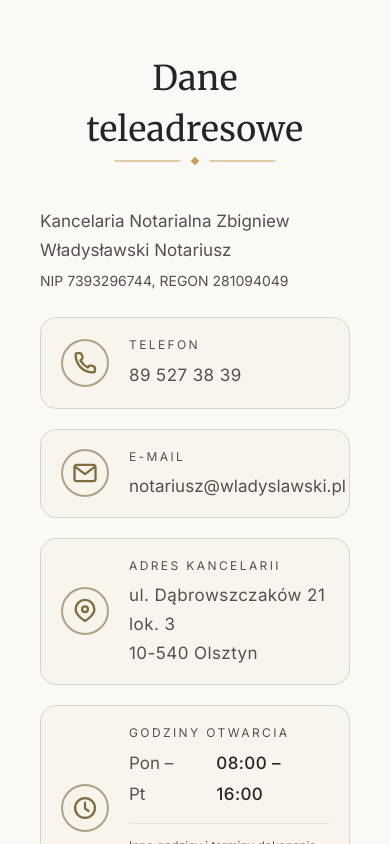
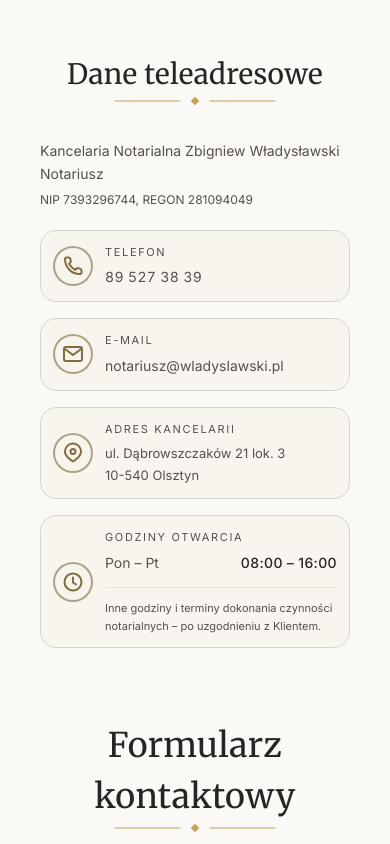
Before and after one commit to Salonce/notary-website, an Angular app: page / in a window 390 px wide. Shown: the part 10380-11224 px from the top of the page. Built offline with nearby package versions, Linux system fonts and the light colour scheme; no server answers.

Commit message:
navigation margin

```diff
--- a/src/features/contact/contact-info/contact-info.html
+++ b/src/features/contact/contact-info/contact-info.html
@@ -3,32 +3,38 @@
   class="contact-info"
   [class.is-visible]="isContactInfoVisible"
 >
+  <!-- TYTUŁ -->
   <div class="text-center">
     <h2
       class="contact-info-title
              mt-2
              font-main-heading
-             text-[34px]
+             text-[28px]
              tracking-wide
              text-stone-800
+             sm:text-[34px]
              md:text-[40px]"
     >
       Dane teleadresowe
     </h2>
 
     <div class="contact-info-divider">
-      <app-title-divider/>
+      <app-title-divider />
     </div>
   </div>
 
+  <!-- TREŚĆ -->
   <div
     class="contact-info-content
-           mx-auto mt-10 max-w-xl
-           space-y-6
+           mx-auto mt-8 max-w-xl
+           space-y-5
            font-main-body
-           text-[17px]
-           leading-[1.85]
+           text-[14px]
+           leading-[1.7]
            text-stone-600
+           sm:mt-10
+           sm:space-y-6
+           sm:text-[16px]
            md:mt-11
            md:space-y-7
            md:text-[18px]
@@ -38,10 +44,11 @@
     <div>
       <p
         class="font-main-body
-               text-[17px]
+               text-[14px]
                font-semibold
-               leading-[1.7]
+               leading-[1.65]
                text-stone-800
+               sm:text-[16px]
                md:text-[18px]"
       >
         Kancelaria Notarialna Zbigniew Władysławski Notariusz
@@ -50,9 +57,10 @@
       <p
         class="mt-1
                font-main-body
-               text-[14px]
-               leading-6
+               text-[12px]
+               leading-5
                text-stone-500
+               sm:text-[13px]
                md:text-[15px]"
       >
         NIP 7393296744, REGON 281094049
@@ -60,22 +68,26 @@
     </div>
 
     <!-- DANE KONTAKTOWE -->
-    <div class="space-y-5">
+    <div class="space-y-4 sm:space-y-5">
 
       <!-- TELEFON -->
       <div
-        class="flex items-center gap-5
+        class="flex items-center gap-3
                rounded-2xl
                border border-stone-300
                bg-[#f7f4ec]/70
-               px-5 py-4"
+               px-3 py-3
+               sm:gap-5
+               sm:px-5 sm:py-4"
       >
+        <!-- IKONA -->
         <div
-          class="flex h-12 w-12 shrink-0 items-center justify-center
+          class="flex h-10 w-10 shrink-0 items-center justify-center
                  rounded-full
                  border-2 border-[#806c3e]/60
                  bg-[#f7f4ec]
-                 text-[#806c3e]"
+                 text-[#806c3e]
+                 sm:h-12 sm:w-12"
         >
           <svg
             xmlns="http://www.w3.org/2000/svg"
@@ -85,7 +97,8 @@
             stroke-width="2"
             stroke-linecap="round"
             stroke-linejoin="round"
-            class="h-7 w-7"
+            class="h-6 w-6 sm:h-7 sm:w-7"
+            aria-hidden="true"
           >
             <path
               d="M5.5 3.5
@@ -107,23 +120,29 @@
           </svg>
         </div>
 
-        <div>
+        <!-- TEKST -->
+        <div class="min-w-0">
           <span
             class="mb-1 block
                    font-main-body
-                   text-[12px]
+                   text-[11px]
                    uppercase
-                   tracking-[0.2em]
-                   text-[#806c3e]"
+                   tracking-[0.15em]
+                   text-[#806c3e]
+                   sm:text-[12px]
+                   sm:tracking-[0.2em]"
           >
             Telefon
           </span>
 
           <p
-            class="font-main-body
-                   text-[17px]
+            class="phone
+                   font-main-body
+                   text-[14px]
+                   leading-[1.7]
                    tracking-wide
                    text-stone-700
+                   sm:text-[16px]
                    md:text-[18px]"
           >
             89 527 38 39
@@ -133,18 +152,22 @@
 
       <!-- E-MAIL -->
       <div
-        class="flex items-center gap-5
+        class="flex items-center gap-3
                rounded-2xl
                border border-stone-300
                bg-[#f7f4ec]/70
-               px-5 py-4"
+               px-3 py-3
+               sm:gap-5
+               sm:px-5 sm:py-4"
       >
+        <!-- IKONA -->
         <div
-          class="flex h-12 w-12 shrink-0 items-center justify-center
+          class="flex h-10 w-10 shrink-0 items-center justify-center
                  rounded-full
                  border-2 border-[#806c3e]/60
                  bg-[#f7f4ec]
-                 text-[#806c3e]"
+                 text-[#806c3e]
+                 sm:h-12 sm:w-12"
         >
           <svg
             xmlns="http://www.w3.org/2000/svg"
@@ -154,7 +177,8 @@
             stroke-width="2"
             stroke-linecap="round"
             stroke-linejoin="round"
-            class="h-7 w-7"
+            class="h-6 w-6 sm:h-7 sm:w-7"
+            aria-hidden="true"
           >
             <rect
               x="3"
@@ -167,23 +191,28 @@
           </svg>
         </div>
 
-        <div>
+        <!-- TEKST -->
+        <div class="min-w-0">
           <span
             class="mb-1 block
                    font-main-body
-                   text-[12px]
+                   text-[11px]
                    uppercase
-                   tracking-[0.2em]
-                   text-[#806c3e]"
+                   tracking-[0.15em]
+                   text-[#806c3e]
+                   sm:text-[12px]
+                   sm:tracking-[0.2em]"
           >
             E-mail
           </span>
 
           <p
-            class="font-main-body
-                   text-[17px]
+            class="break-words
+                   font-main-body
+                   text-[14px]
                    leading-[1.7]
                    text-stone-700
+                   sm:text-[16px]
                    md:text-[18px]"
           >
             notariusz@wladyslawski.pl
@@ -193,18 +222,22 @@
 
       <!-- ADRES -->
       <div
-        class="flex items-center gap-5
+        class="flex items-center gap-3
                rounded-2xl
                border border-stone-300
                bg-[#f7f4ec]/70
-               px-5 py-4"
+               px-3 py-3
+               sm:gap-5
+               sm:px-5 sm:py-4"
       >
+        <!-- IKONA -->
         <div
-          class="flex h-12 w-12 shrink-0 items-center justify-center
+          class="flex h-10 w-10 shrink-0 items-center justify-center
                  rounded-full
                  border-2 border-[#806c3e]/60
                  bg-[#f7f4ec]
-                 text-[#806c3e]"
+                 text-[#806c3e]
+                 sm:h-12 sm:w-12"
         >
           <svg
             xmlns="http://www.w3.org/2000/svg"
@@ -214,35 +247,45 @@
             stroke-width="2"
             stroke-linecap="round"
             stroke-linejoin="round"
-            class="h-7 w-7"
+            class="h-6 w-6 sm:h-7 sm:w-7"
+            aria-hidden="true"
           >
             <path
               d="M20 10.5
                  c0 5.5-8 10-8 10s-8-4.5-8-10
                  a8 8 0 1 1 16 0Z"
             />
-            <circle cx="12" cy="10.5" r="2.5" />
+            <circle
+              cx="12"
+              cy="10.5"
+              r="2.5"
+            />
           </svg>
         </div>
 
-        <div>
+        <!-- TEKST ADRESU -->
+        <div class="min-w-0 flex-1">
           <span
             class="mb-1 block
                    font-main-body
-                   text-[12px]
+                   text-[11px]
                    uppercase
-                   tracking-[0.2em]
-                   text-[#806c3e]"
+                   tracking-[0.15em]
+                   text-[#806c3e]
+                   sm:text-[12px]
+                   sm:tracking-[0.2em]"
           >
             Adres kancelarii
           </span>
 
           <p
             class="font-main-body
-                   text-[17px]
+                   text-[12px]
                    leading-[1.7]
-                   tracking-wide
+                   tracking-normal
                    text-stone-700
+                   min-[380px]:text-[13px]
+                   sm:text-[16px]
                    md:text-[18px]"
           >
             ul. Dąbrowszczaków 21 lok. 3
@@ -254,18 +297,22 @@
 
       <!-- GODZINY OTWARCIA -->
       <div
-        class="flex items-center gap-5
+        class="flex items-center gap-3
                rounded-2xl
                border border-stone-300
                bg-[#f7f4ec]/70
-               px-5 py-4"
+               px-3 py-3
+               sm:gap-5
+               sm:px-5 sm:py-4"
       >
+        <!-- IKONA -->
         <div
-          class="flex h-12 w-12 shrink-0 items-center justify-center
+          class="flex h-10 w-10 shrink-0 items-center justify-center
                  rounded-full
                  border-2 border-[#806c3e]/60
                  bg-[#f7f4ec]
-                 text-[#806c3e]"
+                 text-[#806c3e]
+                 sm:h-12 sm:w-12"
         >
           <svg
             xmlns="http://www.w3.org/2000/svg"
@@ -275,30 +322,39 @@
             stroke-width="2"
             stroke-linecap="round"
             stroke-linejoin="round"
-            class="h-7 w-7"
+            class="h-6 w-6 sm:h-7 sm:w-7"
+            aria-hidden="true"
           >
-            <circle cx="12" cy="12" r="8.5" />
+            <circle
+              cx="12"
+              cy="12"
+              r="8.5"
+            />
             <path d="M12 7.5v5l3 2" />
           </svg>
         </div>
 
-        <div class="w-full">
+        <!-- TEKST -->
+        <div class="w-full min-w-0">
           <span
             class="mb-1 block
                    font-main-body
-                   text-[12px]
+                   text-[11px]
                    uppercase
-                   tracking-[0.2em]
-                   text-[#806c3e]"
+                   tracking-[0.15em]
+                   text-[#806c3e]
+                   sm:text-[12px]
+                   sm:tracking-[0.2em]"
           >
             Godziny otwarcia
           </span>
 
           <div
             class="flex items-center justify-between
-                   gap-6
+                   gap-3
                    font-main-body
-                   text-[17px]
+                   text-[14px]
+                   sm:text-[16px]
                    md:text-[18px]"
           >
             <span class="text-stone-600">
@@ -320,9 +376,10 @@
                    border-t border-stone-200
                    pt-3
                    font-main-body
-                   text-[12px]
+                   text-[11px]
                    leading-[1.6]
                    text-stone-500
+                   sm:text-[12px]
                    md:text-[13px]"
           >
             Inne godziny i terminy dokonania czynności notarialnych –
--- a/src/styles.css
+++ b/src/styles.css
@@ -24,7 +24,7 @@ html {
   #oplaty,
   #strefa-klienta,
   #kontakt {
-    scroll-margin-top: 70px;
+    scroll-margin-top: 85px;
   }
 }
 
```
